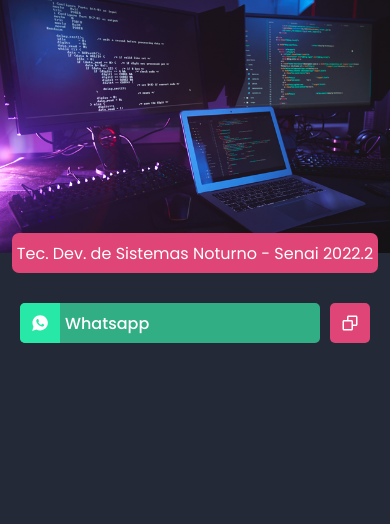
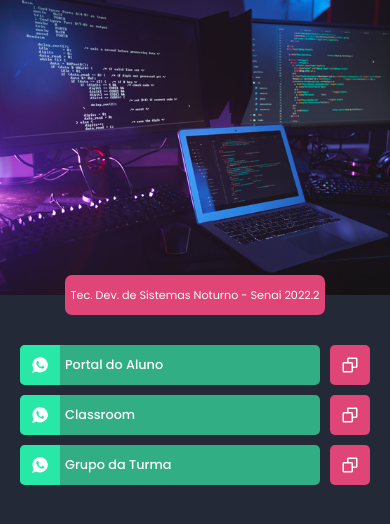
Before and after one commit to jeanjanrley/linksenai, a React app: page / in a window 390 px wide. Shown: the top 524 px of the page. Built offline with nearby package versions, Linux system fonts and the light colour scheme; the HTML template or start-up script is replaced by a standard one.

Commit message:
Otimização de estilização e responsividade

```diff
--- a/src/App.scss
+++ b/src/App.scss
@@ -9,13 +9,20 @@
 	margin: 0 auto;
 }
 
+.App {
+	max-width: 100vw;
+	overflow-x: hidden;
+	height: 100%;
+	width: 100%;
+
 	.header-container {
 		display: flex;
 		flex-direction: row;
 		align-items: flex-end;
 		justify-content: center;
 		widows: 100%;
-	height: 30vh;
+		height: 35vh;
+		padding: 0 20px;
 		background: #516377 url("./assets/images/coding-bg-middle.jpg") no-repeat center center / cover;
 
 		.header-box-title {
@@ -30,7 +37,7 @@
 			background: #DF4577;
 
 			h1 {
-			font-size: 1rem;
+				font-size: 0.7rem;
 				color: #fff;
 				font-weight: 400;
 			}
@@ -40,9 +47,11 @@
 	.content-container {
 		display: flex;
 		flex-direction: column;
+		max-width: 720px;
 		width: 100%;
 		height: 100%;
 		padding: 20px;
+		margin: 0 auto;
 		margin-top: 30px;
 
 		.content-area {
@@ -53,3 +62,4 @@
 
 		}
 	}
+}
--- a/src/App.tsx
+++ b/src/App.tsx
@@ -14,9 +14,18 @@ function App() {
 				<div className="content-area">
 					<LinkButton
 						Icon={IoLogoWhatsapp}
-						text="Whatsapp"
+						text="Portal do Aluno"
 						href=""
-						color="#1db954"
+					/>
+					<LinkButton
+						Icon={IoLogoWhatsapp}
+						text="Classroom"
+						href=""
+					/>
+					<LinkButton
+						Icon={IoLogoWhatsapp}
+						text="Grupo da Turma"
+						href=""
 					/>
 				</div>
 			</div>
--- a/src/components/linkButton/index.tsx
+++ b/src/components/linkButton/index.tsx
@@ -7,20 +7,19 @@ interface LinkButtonProps {
 	Icon: IconType;
 	href: string;
 	text: string;
-	color: string;
 }
 
-export default function LinkButton({ Icon, href, text, color }: LinkButtonProps) {
+export default function LinkButton({ Icon, href, text }: LinkButtonProps) {
 	return (
 		<div className="link-button-box">
-			<div className="first-button-box">
+			<a className="first-button-box" href={href} target="_blak">
 				<div className="icon-area">
 					<Icon size={18} color="#fff" />
 				</div>
 				<div className="text-area">
 					<p>{text}</p>
 				</div>
-			</div>
+			</a>
 
 			<div className="copy-button"
 				onClick={() => {
--- a/src/components/linkButton/styles.scss
+++ b/src/components/linkButton/styles.scss
@@ -42,7 +42,7 @@
 			padding: 5px;
 
 			p {
-				font-size: 1rem;
+				font-size: 0.8rem;
 				color: #fff;
 				font-weight: 500;
 			}
--- a/src/index.scss
+++ b/src/index.scss
@@ -5,6 +5,10 @@
 	font-family: 'Poppins', sans-serif;
 }
 
+a {
+	text-decoration: none;
+}
+
 :root {
 	background: #232937;
 }
```
Lines whose indentation alone changed are shown as unchanged.
